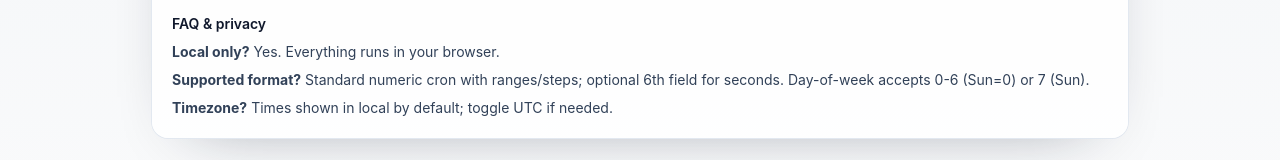
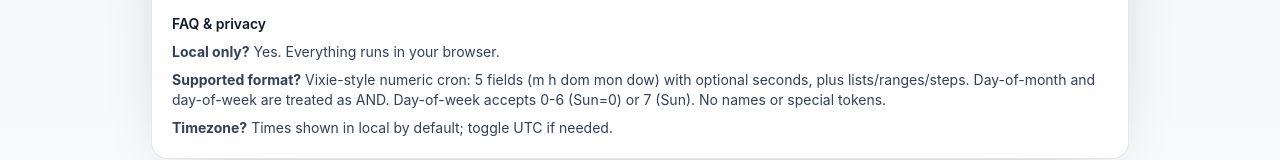
Before and after one commit to ChainPix/custom-website, a Next.js app: page /cron-parser in a window 1280 px wide. Shown: the part 693-853 px from the top of the page. Built offline with nearby package versions, Linux system fonts and the light colour scheme; no server answers.

Commit message:
Document cron dialect

```diff
--- a/app/(tools)/cron-parser/CRON_PARSER.md
+++ b/app/(tools)/cron-parser/CRON_PARSER.md
@@ -15,6 +15,7 @@
 - Next runs: Candidate search now jumps by field to avoid brute-force minute/second walking.
 - Scope: Parser is numeric-only; day-of-week accepts 0-6 or 7 (Sunday). No names or special tokens.
 - Cleanup: Removed unused warning state and import, clarified examples text, and trimmed metadata titles.
+- Dialect: Vixie-style numeric cron with 5 fields (m h dom mon dow) + optional seconds; lists/ranges/steps only; day-of-month and day-of-week are AND.
 
 ## Immediate Improvement Plan
 - Validation & feedback: Add `aria-live` status; field-specific error messages; warn on large/invalid ranges; optional toggle for 6-field (seconds) support; cap iterations to avoid lockups; show timezone note.
--- a/app/(tools)/cron-parser/client.tsx
+++ b/app/(tools)/cron-parser/client.tsx
@@ -451,7 +451,7 @@ export default function CronParserClient() {
         <div className="mt-4 space-y-2 text-sm text-slate-700">
           <p className="font-semibold text-slate-900">FAQ & privacy</p>
           <p><strong>Local only?</strong> Yes. Everything runs in your browser.</p>
-          <p><strong>Supported format?</strong> Standard numeric cron with ranges/steps; optional 6th field for seconds. Day-of-week accepts 0-6 (Sun=0) or 7 (Sun).</p>
+          <p><strong>Supported format?</strong> Vixie-style numeric cron: 5 fields (m h dom mon dow) with optional seconds, plus lists/ranges/steps. Day-of-month and day-of-week are treated as AND. Day-of-week accepts 0-6 (Sun=0) or 7 (Sun). No names or special tokens.</p>
           <p><strong>Timezone?</strong> Times shown in local by default; toggle UTC if needed.</p>
         </div>
       </div>
--- a/app/(tools)/cron-parser/page.tsx
+++ b/app/(tools)/cron-parser/page.tsx
@@ -49,7 +49,7 @@ export default function CronParserPage() {
         name: "What formats are supported?",
         acceptedAnswer: {
           "@type": "Answer",
-          text: "Standard 5-field cron plus optional 6-field (seconds) mode, with ranges and steps.",
+          text: "Vixie-style numeric cron: 5 fields (m h dom mon dow) with optional seconds, lists/ranges/steps. Day-of-month and day-of-week are treated as AND. No names or special tokens.",
         },
       },
       {
```
